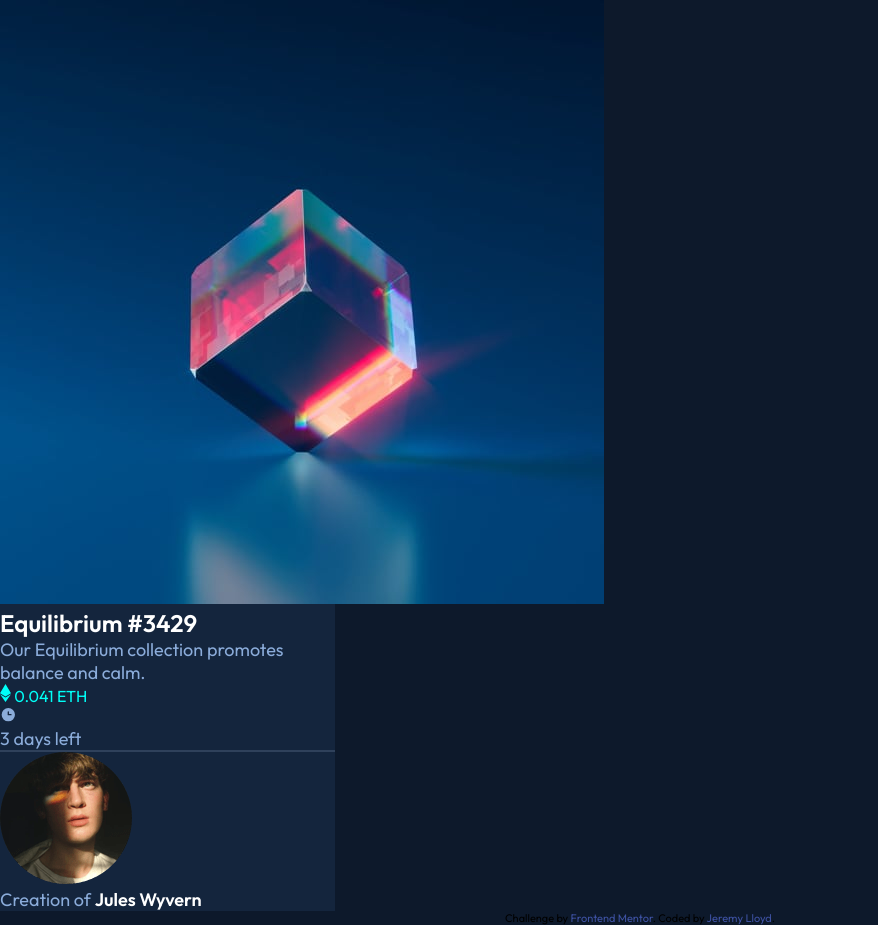
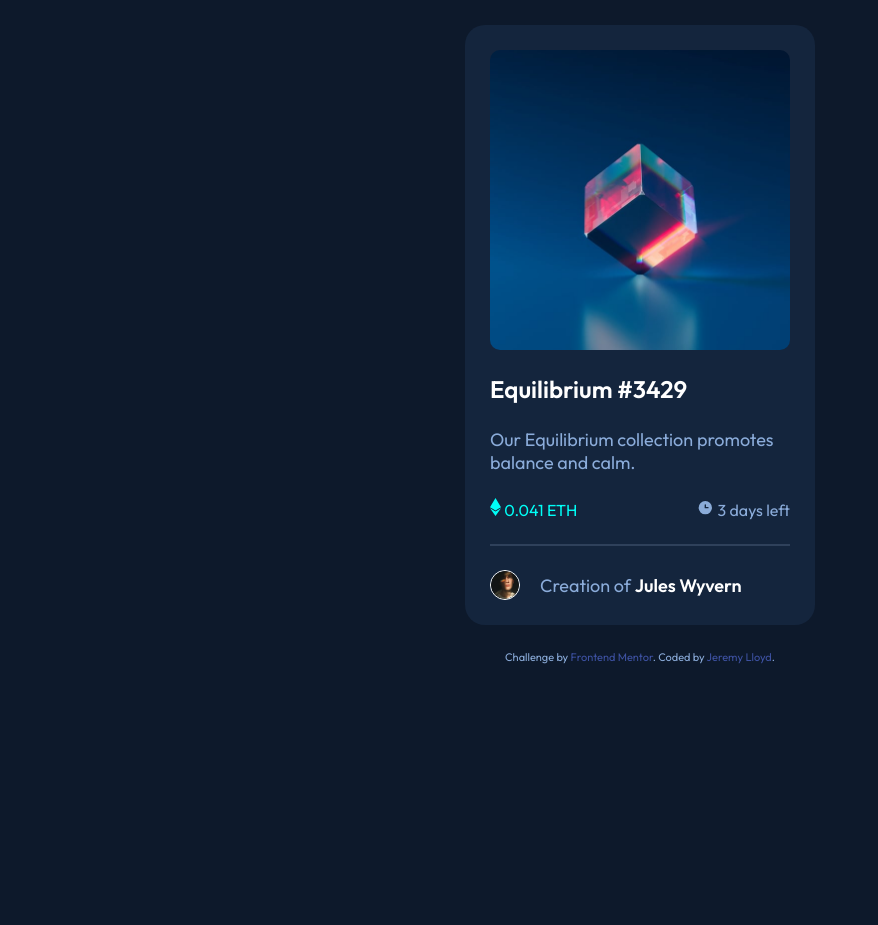
Before and after one commit to jeremylloyd/frontend-mentor-nft-component, a plain HTML site: page index.html in a window 1280 px wide. Shown: the whole page, without its empty margins (0-878 px from the left). After the commit the page ends 800 px from the top, so only its background shows below. Drawn offline with Linux system fonts and the light colour scheme.

Commit message:
Finalised colours and layout

```diff
--- a/index.html
+++ b/index.html
@@ -11,7 +11,7 @@
 </head>
 <body>
   <main>
-    <img src="images/image-equilibrium.jpg" alt="Equilibrium picture">
+    <img class="crypto-image" src="images/image-equilibrium.jpg" alt="Equilibrium picture">
 
     <h1>Equilibrium #3429</h1>
 
@@ -24,7 +24,7 @@
       </div>
       <div class='time'>
         <svg width="17" height="17" xmlns="http://www.w3.org/2000/svg"><path d="M8.305 2.007a6.667 6.667 0 1 0 0 13.334 6.667 6.667 0 0 0 0-13.334Zm2.667 7.334H8.305a.667.667 0 0 1-.667-.667V6.007a.667.667 0 0 1 1.334 0v2h2a.667.667 0 0 1 0 1.334Z" fill="#8BACD9"/></svg>
-        <p>3 days left</p>
+        <span>3 days left</span>
       </div>
     </div>
 
--- a/style.css
+++ b/style.css
@@ -18,11 +18,26 @@ body {
 
 main {
   background-color: hsl(216, 50%, 16%);
-  width: 335px;
+  width: 350px;
+  height: 600px;
+  padding: 25px;
+  margin: 25px auto;
+  border-radius: 20px;
+  display: flex;
+  flex-direction: column;
+  justify-content: space-between;
+}
+
+.crypto-image {
+  border-radius: 10px;
 }
 
 p {
   font-size: 18px;
+  color: var(--theme-softblue);
+}
+
+span {
   color: var(--theme-softblue);
 }
 
@@ -35,6 +50,12 @@ strong {
   color: white;
 }
 
+.price-status {
+  display: flex;
+  justify-content: space-between;
+  align-items: center;
+}
+
 .price {
   color: var(--theme-cyan);
 }
@@ -43,9 +64,22 @@ hr {
   border: 1px solid hsl(215, 32%, 27%);
 }
 
+.author {
+  display: flex;
+  align-items: center;
+}
+
+.author img {
+  width: 30px;
+  border: solid 1px white;
+  border-radius: 15px;
+  margin-right: 20px;
+}
+
 .attribution {
   font-size: 11px;
   text-align: center;
+  color: var(--theme-softblue);
 }
 
 .attribution a {
```
